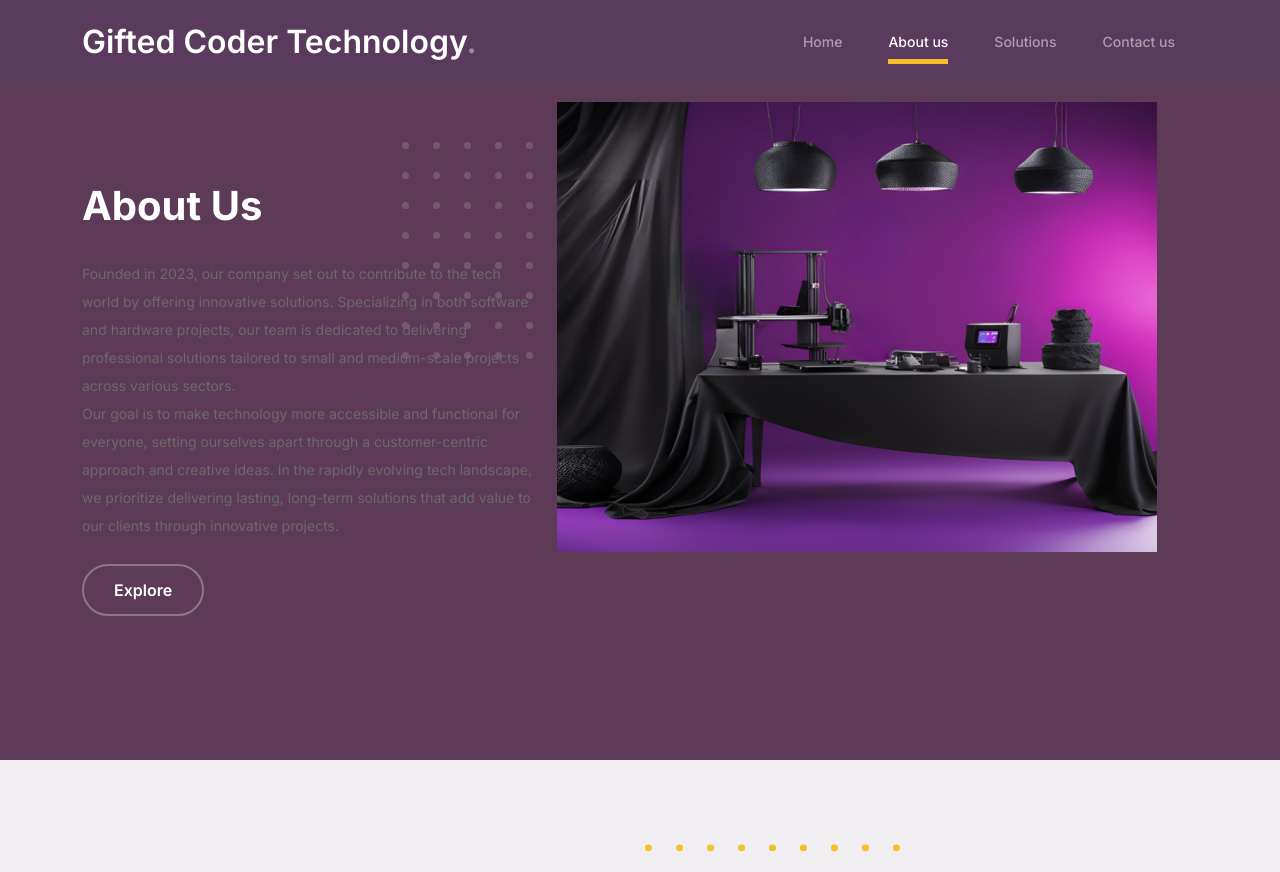
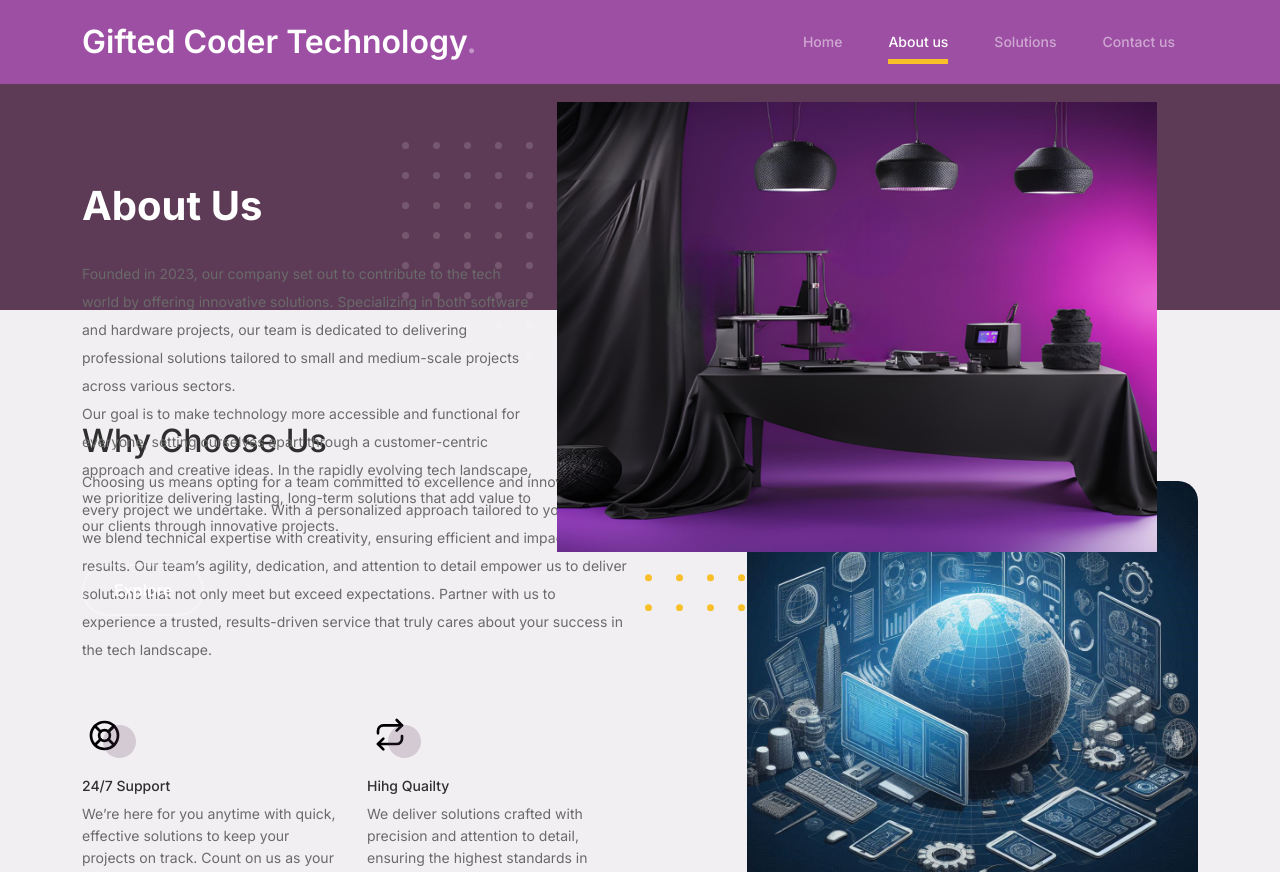
Before and after one commit to PrensesMTN/PrensesMTN.github.io, a PHP site: page /about.html in a window 1280 px wide. Shown: the top 872 px of the page. Run offline with PHP 8.4, Linux system fonts and the light colour scheme.

Commit message:
Update style.css

```diff
--- a/css/style.css
+++ b/css/style.css
@@ -31,7 +31,7 @@ a {
     font-weight: 600; }
 
 .custom-navbar {
-  background: #5b3b5d !important;
+  background: #9d4fa3 !important;
   padding-top: 20px;
   padding-bottom: 20px; }
   .custom-navbar .navbar-brand {
@@ -105,7 +105,7 @@ a {
     .hero {
       padding: calc(8rem - 30px) 0 8rem 0; } }
   .hero .intro-excerpt {
-    position: relative;
+    position: absolute;
     z-index: 4; }
     @media (min-width: 992px) {
       .hero .intro-excerpt {
```
